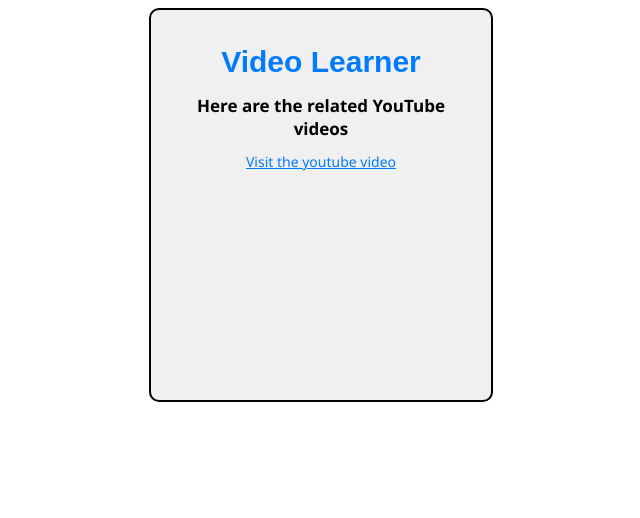
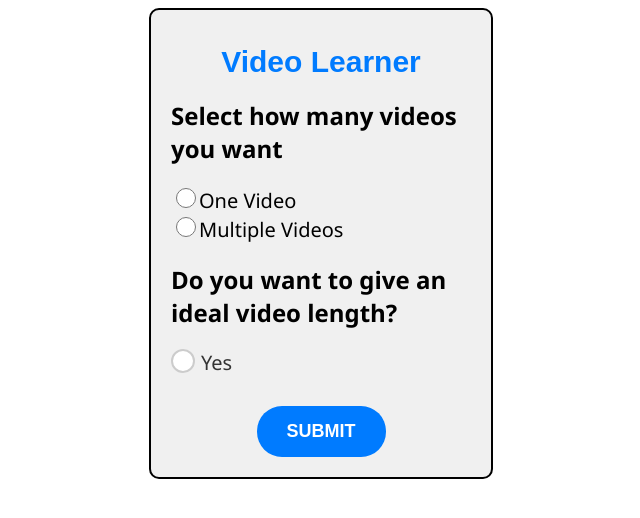
Before and after one commit to Rohannpatel04/Video-Learner-Extension-, a React (Create React App) app in the folder react-chrome-ext/: page / in a window 1280 px wide. Shown: the top 518 px of the page, without its empty margins (319-959 px from the left). Built offline with nearby package versions, Linux system fonts and the light colour scheme; the HTML template or start-up script is replaced by a standard one.

Commit message:
pulls current tab url

```diff
--- a/react-chrome-ext/src/App.tsx
+++ b/react-chrome-ext/src/App.tsx
@@ -6,7 +6,7 @@
 function App() {
   return (
     <div className="App">
-      <YTPage/>
+      <HomePage/>
     </div>
   );
 }
--- a/react-chrome-ext/src/components/homepage.tsx
+++ b/react-chrome-ext/src/components/homepage.tsx
@@ -4,9 +4,6 @@
 function Homepage() {
   // radio buttons for the amount of videos
   const [selectedOption, setSelectedOption] = useState('');
-
-  // to store the URL
-  const [linkUrl, setLinkUrl] = useState('');
 
   // the state of the checkbox for inputting time
   const [wantToInputTime, setWantToInputTime] = useState(false);
@@ -37,7 +34,19 @@
     return;
   }
 
-  // Code to get current tab URL
+  // to store url
+  let currentTabUrl = null;
+
+  // getting current window url
+  chrome.tabs.query({ active: true, currentWindow: true }, function (tabs) {
+    if (tabs[0]?.url) {
+      currentTabUrl = tabs[0].url;
+      // display url in an alert for testing
+      alert("Current tab URL: " + currentTabUrl);
+      // call jaxons script
+
+    }
+  });
 };
 
   // JSX for displaying in the popup
```
Also changed, not shown: 1 other file (tests, documents, lock files or other folders).
